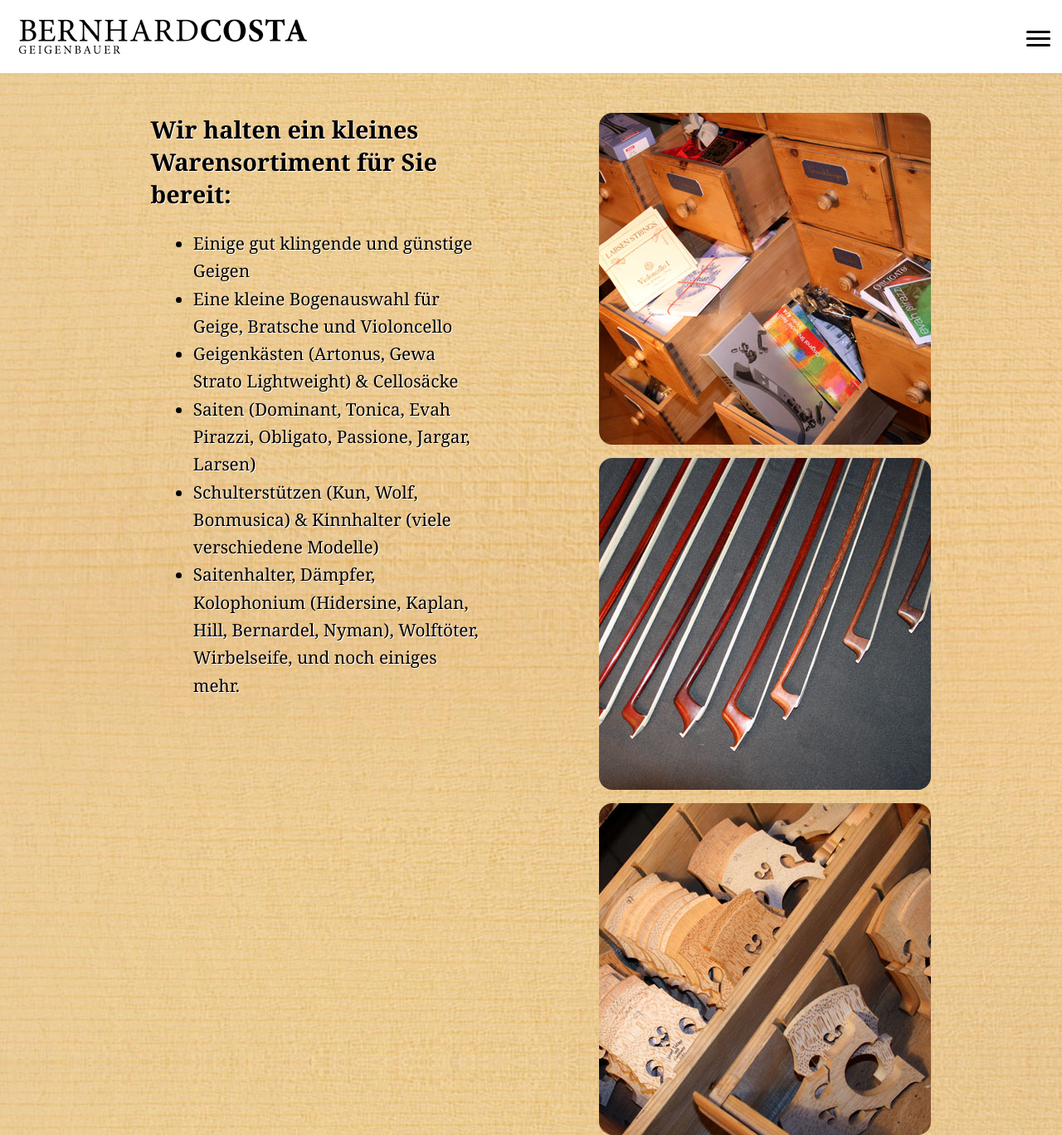
After one commit to costa-jonathan/geigenvogel-website, a PHP site: the page made by zubehör.html in a window 1280 px wide. The commit adds this page. Shown: the whole page at 83% size. Run offline with PHP 8.4, Linux system fonts and the light colour scheme.

Commit message:
zubehör & bilder

```diff
--- a/src/styles.css
+++ b/src/styles.css
@@ -119,7 +119,7 @@ h1 {
     margin: 0 0 0.5rem;
 }
 
-.page-wrapper>div>p {
+.page-wrapper>div>p, ul {
     line-height: 160%;
     margin: 0 .7rem 1rem;
     font-size: 1.3rem;
@@ -163,13 +163,15 @@ h1 {
 }
 
 
-.gallery-wrapper>a>img {
+.gallery-wrapper>a>img, .gallery-wrapper>img {
     max-width: fit-content;
     min-width: 100px;
     border-radius: 1rem;
+}
+
+.gallery-wrapper>a>img {
     filter: grayscale(40%) ;
 }
-
 
 
 /* MENUBAR ICON */
--- /dev/null
+++ b/zubehör.html
@@ -0,0 +1,52 @@
+<!DOCTYPE html>
+<html lang="en">
+<head>
+  <meta charset="UTF-8">
+  <meta name="viewport" content="width=device-width, initial-scale=1">
+  <title>Reparaturen | Bernhard Costa</title>
+  <link rel="stylesheet" href="src/styles.css">
+</head>
+<body>
+  <header>
+    <a href="index.html"><img src="img/header.jpg" alt="Bernhard Costa Geigenbauer text"></a>
+    <!---- SMALL SCREEN MENU ICON ---->
+    <input id="menu-toggle" class="menu-toggle" type="checkbox">
+    <label for="menu-toggle" id="mobile-menu-icon">
+      <span></span>
+      <span></span>
+      <span></span>
+      <span></span>
+    </label>
+    <div id="menu">
+      <a href="index.html">Home</a>
+      <a href="./reparaturen.html">Reparaturen</a>
+      <a href="./zubehör.html">Zubehör</a>
+      <a href="./neubau.html">Neubau</a>
+      <a href="./werkstatt.html">Werkstatt</a>
+      <a href="./der-geigenbauer.html">Der Geigenbauer</a>
+    </div>
+  </header>
+
+  <div class="page-wrapper">
+    <div class="content-item">
+      <h1>Wir halten ein kleines Warensortiment für Sie bereit:</h1>
+      <p>
+        <ul>
+          <li>Einige gut klingende und günstige Geigen</li>
+          <li>Eine kleine Bogenauswahl für Geige, Bratsche und Violoncello</li>
+          <li>Geigenkästen (Artonus, Gewa Strato Lightweight) & Cellosäcke</li>
+          <li>Saiten (Dominant, Tonica, Evah Pirazzi, Obligato, Passione, Jargar, Larsen)</li>
+          <li>Schulterstützen (Kun, Wolf, Bonmusica) & Kinnhalter (viele verschiedene Modelle)</li>
+          <li>Saitenhalter, Dämpfer, Kolophonium (Hidersine, Kaplan, Hill, Bernardel, Nyman), Wolftöter, Wirbelseife, und noch einiges mehr.</li>
+        </ul>
+      </p>
+    </div>
+    <div class="gallery-wrapper">
+      <!-- todo: vielleicht kann man da dazu beschreibungen schreiben -->
+      <img src="img/zub/zub-1.jpg" alt="Schubladen voller Geheimnisse">
+      <img src="img/zub/zub-2.jpg" alt="Eine Auswahl an Bögen">
+      <img src="img/zub/zub-3.jpg" alt="Eine Auswahl an schönen Stegen">
+    </div>
+  </div>
+</body>
+</html>
```
Also changed, not shown: reparaturen.html (+7 -1 lines), img/rep/rep-1.jpg (added), img/rep/rep-2.jpg (added), img/rep/rep-3.jpg (added), img/rep/rep-4.jpg (added), img/zub/zub-1.jpg (added), img/zub/zub-2.jpg (added), img/zub/zub-3.jpg (added).
